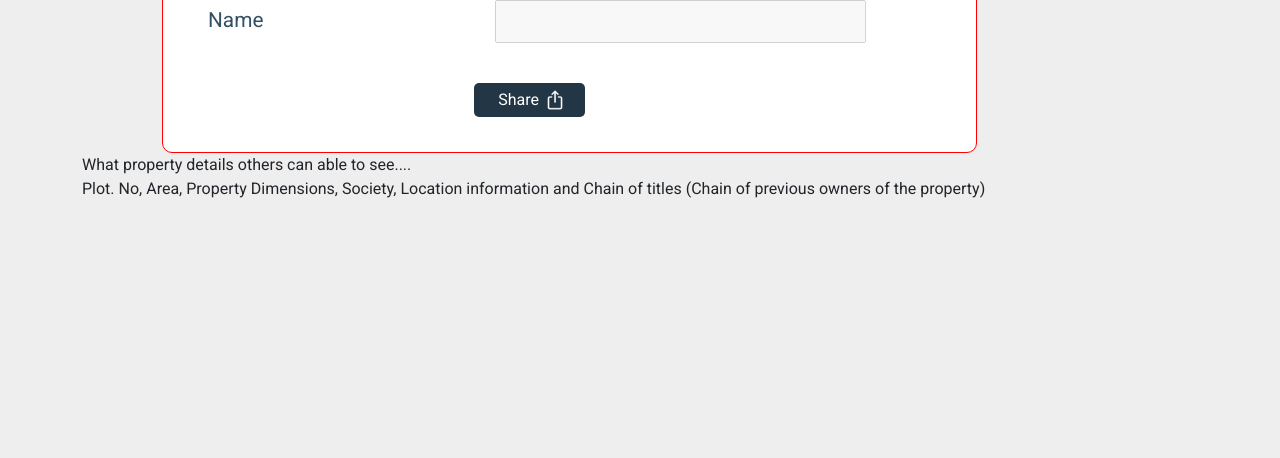
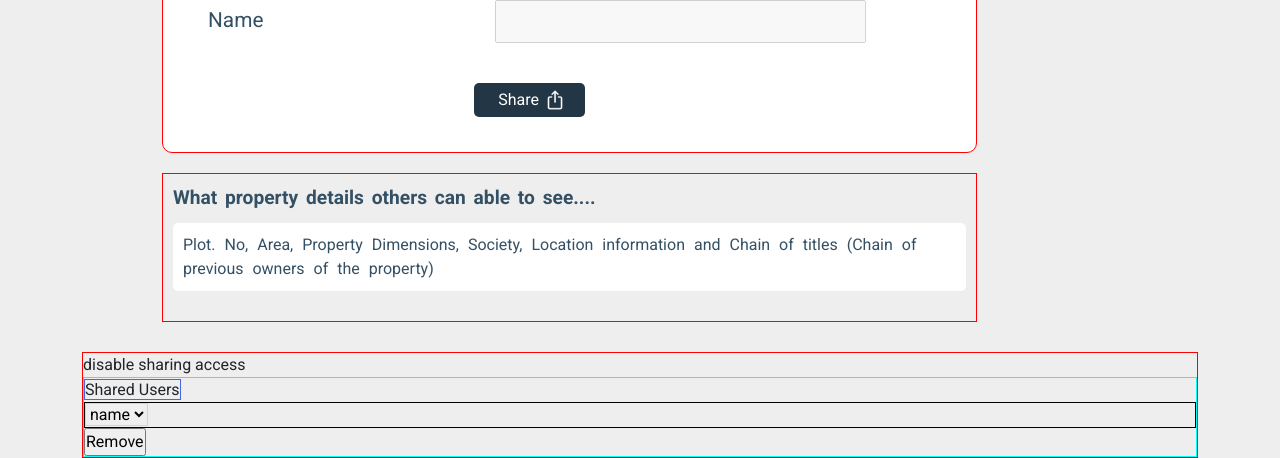
Before and after one commit to Latishfaction/Simulation-of-Property-Acquisition-and-Management-in-a-Blockchain-Network, a Django app: page /216167293627/share in a window 1280 px wide. Shown: the part 559-1017 px from the top of the page. Before the commit the page ends 757 px from the top, so only its background shows below. Run offline with Django 4.2, Linux system fonts and the light colour scheme; a user stored in the database is signed in.

Commit message:
created fontend of user property

```diff
--- a/POAM/POAM_portal/static/POAM_portal/layout.css
+++ b/POAM/POAM_portal/static/POAM_portal/layout.css
@@ -212,3 +212,52 @@ header{
 #share-property-icon{
     width: 20%;
 }
+/* ************************ */
+/* Share info */
+/* ************** */
+.sharing-info{
+    border: 1px solid red;
+    width: 73%;
+    height: auto;
+    margin: 20px 0px 30px 80px;
+    padding: 10px;
+}
+.sharing-info-heading{
+    /* border: 1px solid blue; */
+    color: var(--nav-text);
+    font-family: 'Roboto',sans-serif;
+    font-size: 1.2rem;
+    font-weight: 600;
+    word-spacing: 3px;
+}
+.property-details-info{
+    /* border: 1px dotted black; */
+    color: var(--nav-text);
+    background-color: var(--white);
+    padding: 10px;
+    margin: 10px 0px 20px 0px;
+    font-family: 'Roboto',sans-serif;
+    word-spacing: 5px;
+    border-radius: 5px;
+}
+/* ************************ */
+/* disable sharing access */
+/* ************** */
+.sharing-access-info{
+    border: 1px solid red;
+}
+.sharing-access-info-container{
+    border: 1px solid cyan;
+}
+.share-access-users{
+    border: 1px solid royalblue;
+}
+.shared-users-name-container{
+    border: 1px solid black;
+}
+#Sharedusers{
+    border: 1px solid pink;
+}
+.remove-shared-btn{
+    border: 1px wavy red;
+}
--- a/POAM/POAM_portal/static/POAM_portal/style.css
+++ b/POAM/POAM_portal/static/POAM_portal/style.css
@@ -7,6 +7,8 @@
     --white:#fff;
     --background:#eee;
     --nav-text : #345065;
+    --red1:#F54A4A;
+    --red2:#C12A2A;
 }
 *{
     margin:0px;
--- a/POAM/POAM_portal/templates/POAM_portal/share_property.html
+++ b/POAM/POAM_portal/templates/POAM_portal/share_property.html
@@ -42,8 +42,25 @@ Share Property
             </div>
         </form>
         <div class="sharing-info">
-            <span>What property details others can able to see.... </span>
+            <span class="sharing-info-heading">What property details others can able to see.... </span>
             <div class="property-details-info">Plot. No, Area, Property Dimensions, Society, Location information and Chain of titles (Chain of previous owners of the property)</div>
+        </div>
+
+        <div class="sharing-access-info">
+            <span class="sharing-access-heading">disable sharing access</span>
+            <div class="sharing-access-info-container">
+                <form action="#" method="get">
+                    <span class="share-access-users">Shared Users</span>
+                    <div class="shared-users-name-container">
+                        <select name="shared-users" id="Sharedusers">
+                            <option value="aadhar.no" default>name</option>
+                            <option value="aadhar.no" default>name</option>
+                            <option value="aadhar.no" default>name</option>
+                        </select>
+                    </div>
+                    <input type="submit" value="Remove" class="remove-shared-btn">
+                </form>
+            </div>
         </div>
     </div>
 </div>
```
Also changed, not shown: POAM/db.sqlite3.
